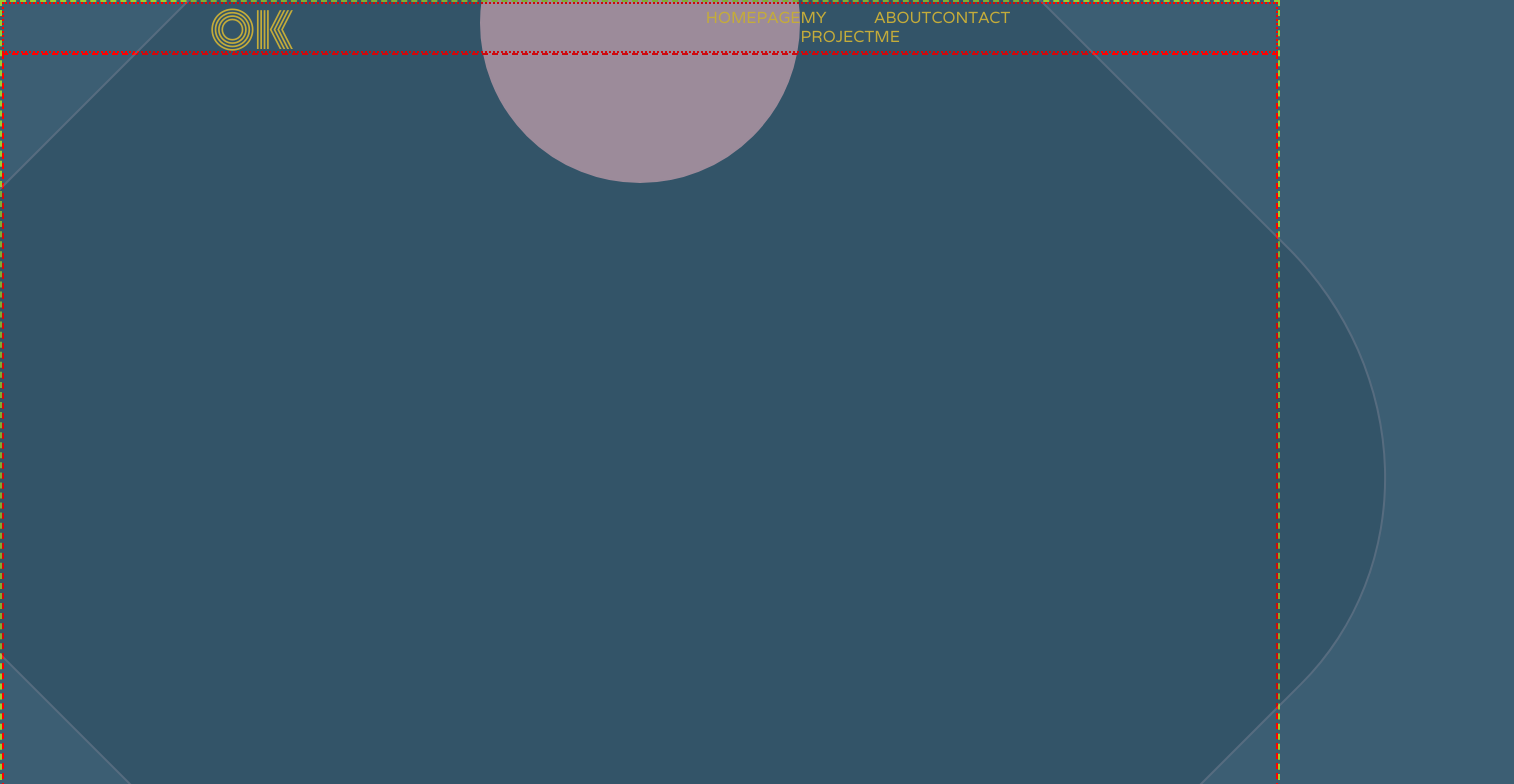
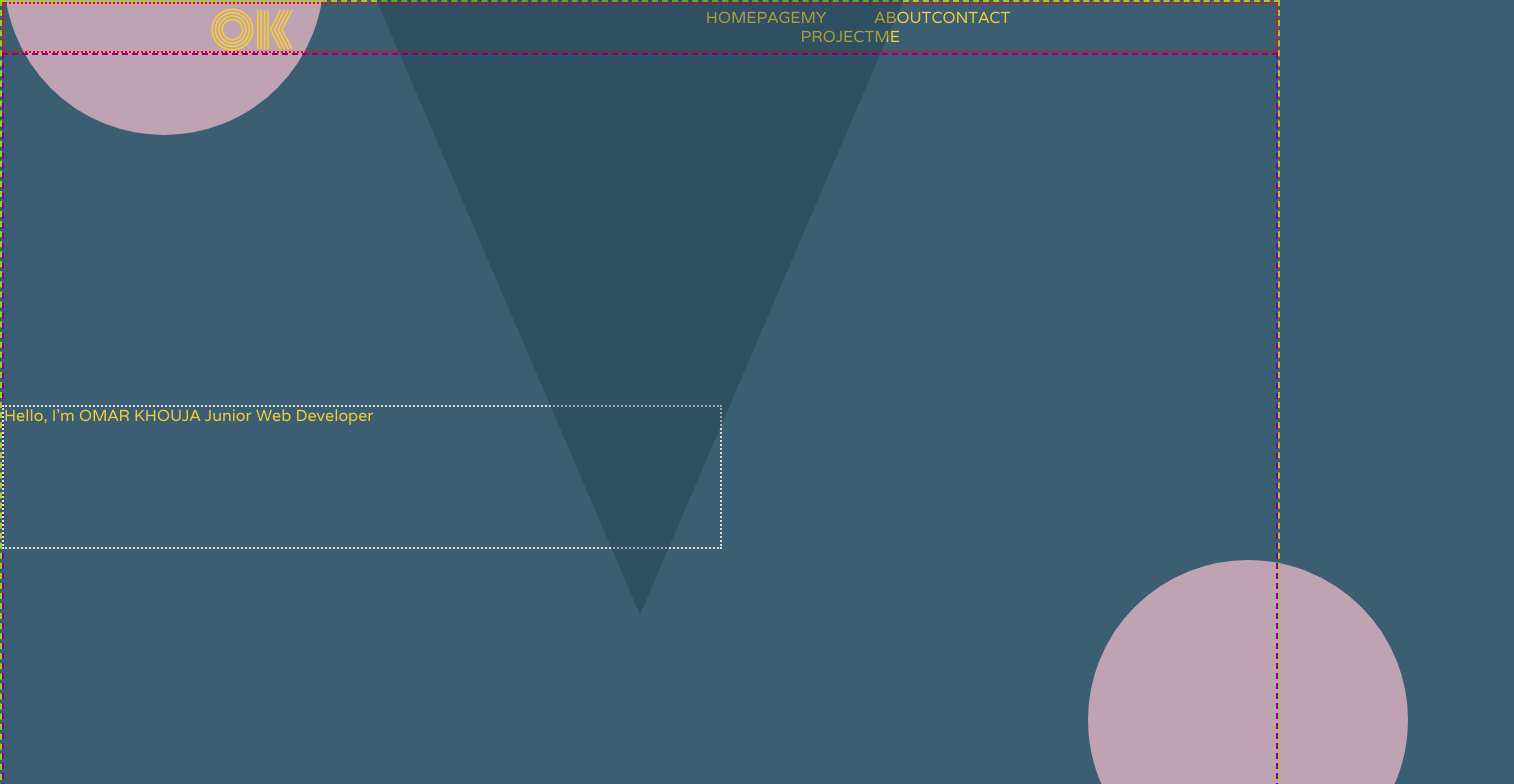
Before and after one commit to okhouja/my-portfolio, a React (Create React App) app: page / in a window 1280 px wide. Shown: the top 784 px of the page, 1514 px wide, since content can reach past the window. Built offline with nearby package versions, Linux system fonts and the light colour scheme.

Commit message:
Design shapes & create main

```diff
--- a/src/App.js
+++ b/src/App.js
@@ -1,5 +1,6 @@
 import React from "react";
 import Design from "./components/Design";
+import Main from "./components/Main";
 import Header from "./components/Header";
 import Myproject from "./components/Myproject";
 import Aboutme from "./components/Aboutme";
@@ -9,6 +10,7 @@ function App() {
     <React.Fragment>
       <Header />
       <Design />
+      <Main />
 
       <Myproject />
       <Aboutme />
--- /dev/null
+++ b/src/components/Main.js
@@ -0,0 +1,10 @@
+const Main = () => {
+  return (
+    <div className="herosection">
+      <p>
+        Hello, I'm <span>OMAR KHOUJA</span> Junior Web Developer
+      </p>
+    </div>
+  );
+};
+export default Main;
--- a/src/sass/components/_container.scss
+++ b/src/sass/components/_container.scss
@@ -4,6 +4,7 @@ body {
   border: 2px yellowgreen dashed;
   background-color: $field-color5;
   color: $field-color6;
+  overflow: hidden;
 }
 .header {
   // margin: 0 auto;
@@ -17,8 +18,16 @@ body {
 }
 
 .mainContainer {
-  border: 2px red dashed;
+  border: 2px darkmagenta dashed;
   width: 100%;
   // height: 29.6rem;
   height: 92vh;
 }
+
+.herosection {
+  border: 2px gainsboro dotted;
+  width: 45rem;
+  height: 9rem;
+  margin-top: -24rem;
+  display: flex;
+}
--- a/src/sass/layouts/_general-layout.scss
+++ b/src/sass/layouts/_general-layout.scss
@@ -23,24 +23,46 @@
   border-radius: 100%;
   width: 20rem;
   height: 20rem;
-  margin: auto;
-  margin-top: -12rem;
+  // margin: auto;
+  margin-top: -15rem;
   position: relative;
   z-index: -1;
   // @include flex-center;
 }
 .shape2 {
+  // border: 2px $field-color1 solid;
+  // background-color: $field-color4;
+  // border-radius: 1%;
+  width: 0;
+  height: 0;
+  border-left: 30rem solid transparent;
+  border-right: 30rem solid transparent;
+  border-bottom: 70rem $field-color4 solid;
+  margin: auto;
+  transform: rotate(180deg);
+  margin-top: -40rem;
+  // margin-right: 10rem;
+  opacity: 0.3;
+  z-index: -1;
+  // position: absolute;
+  // left: center;
+  // top: auto;
+  // bottom: 10%;
+
+  @include flex-center;
+}
+.shape3 {
   border: 2px $field-color1 solid;
-  background-color: $field-color4;
-  border-radius: 25%;
-  width: 100%;
-  height: 75rem;
-  margin: auto;
-  margin-top: -21rem;
-  opacity: 0.2;
+  background-color: $field-color1;
+  border-radius: 100%;
+  width: 20rem;
+  height: 20rem;
+  // margin-left: 80rem;
+  // margin-top: -20rem;
+  // @include flex-center;
+  position: absolute;
+  left: 85%;
+  top: 70%;
+  // bottom: 50%;
   z-index: -1;
-  // position: relative;
-  transform: rotate(45deg);
-
-  // @include flex-center;
 }
```
